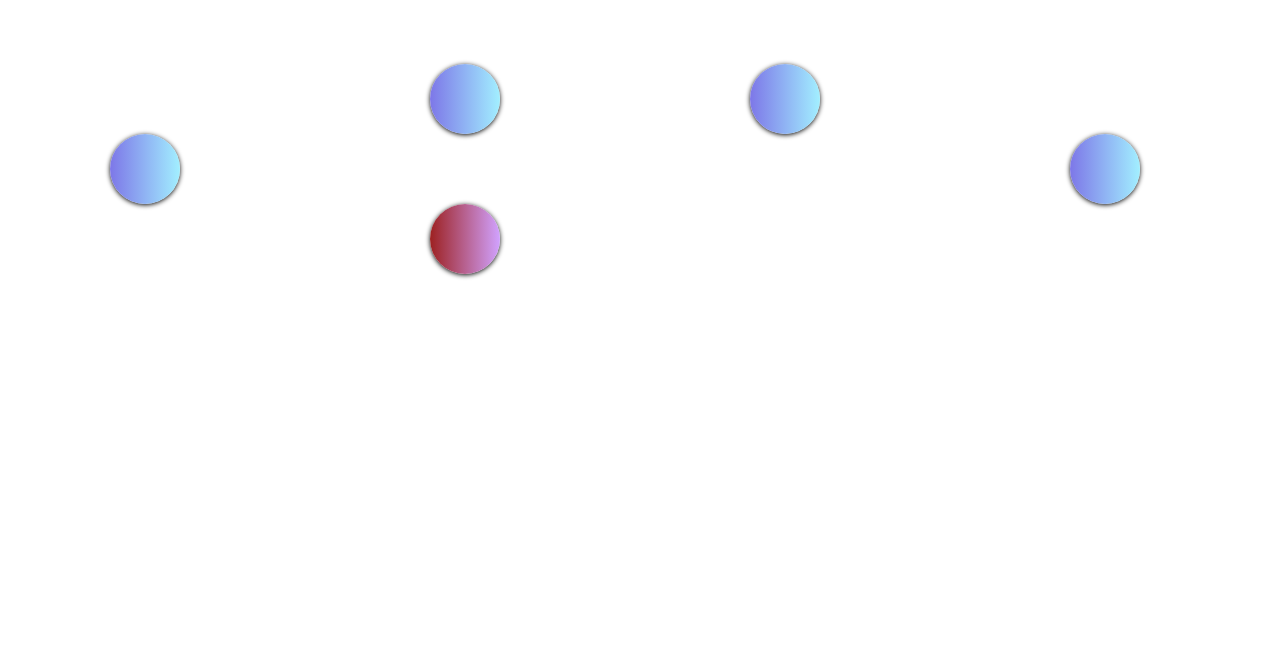
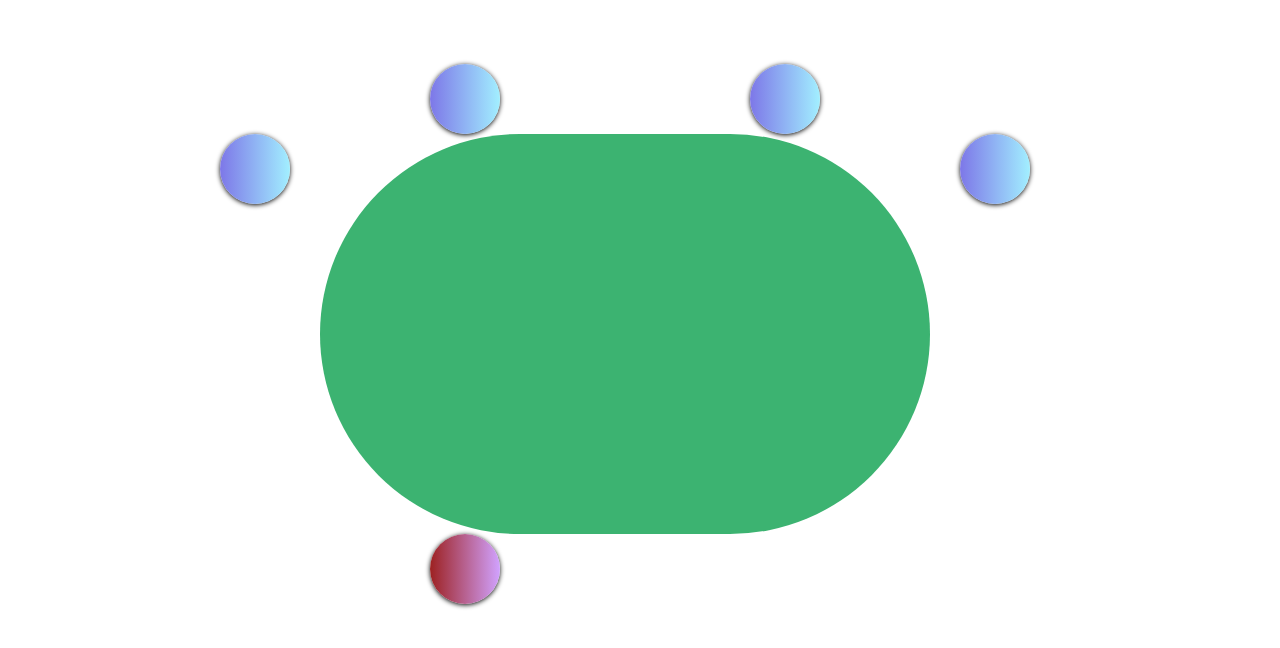
Before and after one commit to Schieck/Poker.js, a website: page index.html in a window 1280 px wide. Drawn offline with nearby package versions, Linux system fonts and the light colour scheme.

Commit message:
LayoutMesa

```diff
--- a/index.html
+++ b/index.html
@@ -38,27 +38,34 @@
         </div>
         <div class="col-md-3"></div>
     </div>
+
     <div class="row">
-        <div class="col-md-3 center">
+        <div class="col-md-3 right">
             <div id="bot3" class="player_bot">
+
             </div>
         </div>
-        <div class="col-md-3"></div>
-        <div class="col-md-3"></div>
-        <div class="col-md-3 center">
+        <div class="col-md-6 center">
+		<div id="mesa" class="mesa"></div>
+		</div>
+        <div class="col-md-3 left">
             <div id="bot3" class="player_bot">
             </div>
         </div>
     </div>
+
+
     <div class="row">
         <div class="col-md-3"></div>
-        <div class="col-md-3 center">
-                <div id="bot3" class="player_bot user">
-                </div>
-            </div>
-        <div class="col-md-3"></div>
-        <div class="col-md-3"></div>
-    </div>
+		<div class="col-md-3 center">
+			<div id="bot4" class="player_bot user"></div>
+		</div>
+		<div class="col-md-3"></div>
+	    <div class="col-md-3"></div>
+	</div>
+
+
+
 
     <!-- JavaScript (Opcional) -->
     <!-- jQuery primeiro, depois Popper.js, depois Bootstrap JS -->
--- a/style.css
+++ b/style.css
@@ -2,18 +2,39 @@ div {
     width: 100%;
 }
 
+
+
 .player_bot {
+
     height: 70px;
     width: 70px;
     border-radius: 50%;
     box-shadow: 0px 1px 5px black;
     background: rgb(125,119,232);
     background: linear-gradient(90deg, rgba(125,119,232,1) 0%, rgba(162,239,255,1) 100%);
+
 }
 
 .user {
     background: rgb(157,33,33);
     background: linear-gradient(90deg, rgba(157,33,33,1) 0%, rgba(209,162,255,1) 100%);
+}
+
+.mesa {
+  height:400px;
+  width: 100vh;
+  background-color: #3cb371;
+  border-radius: 500px;
+}
+
+.right{
+	display:flex;
+	justify-content: flex-end;
+}
+
+.left{
+	display:flex;
+	justify-content: flex-start;
 }
 
 .center {
```
